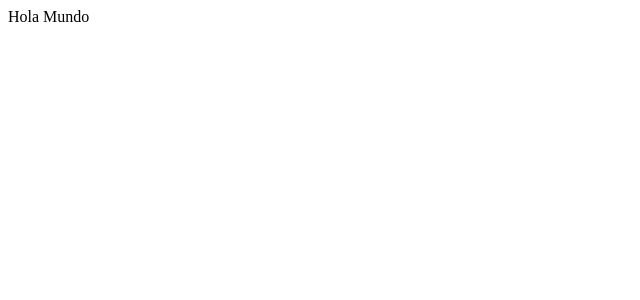
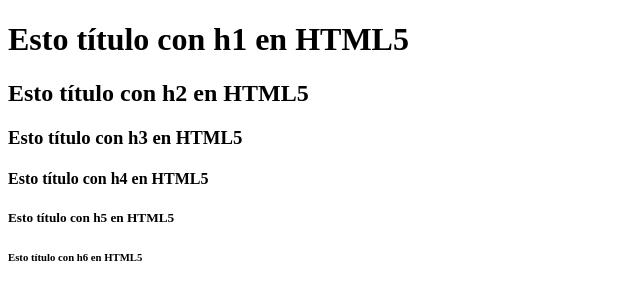
Before and after one commit to JorgePeju/HolaMundo, a plain HTML site: page index.html in a window 1280 px wide. Shown: the whole page, without its empty margins (0-640 px from the left). Drawn offline with Linux system fonts and the light colour scheme.

Commit message:
HolaMundo

```diff
--- a/index.html
+++ b/index.html
@@ -7,6 +7,13 @@
     <title>Document</title>
 </head>
 <body>
-    Hola Mundo
+
+    <h1>Esto título con h1 en HTML5</h1>
+    <h2>Esto título con h2 en HTML5</h2>
+    <h3>Esto título con h3 en HTML5</h3>
+    <h4>Esto título con h4 en HTML5</h4>
+    <h5>Esto título con h5 en HTML5</h5>
+    <h6>Esto título con h6 en HTML5</h6>
+
 </body>
 </html>
```
